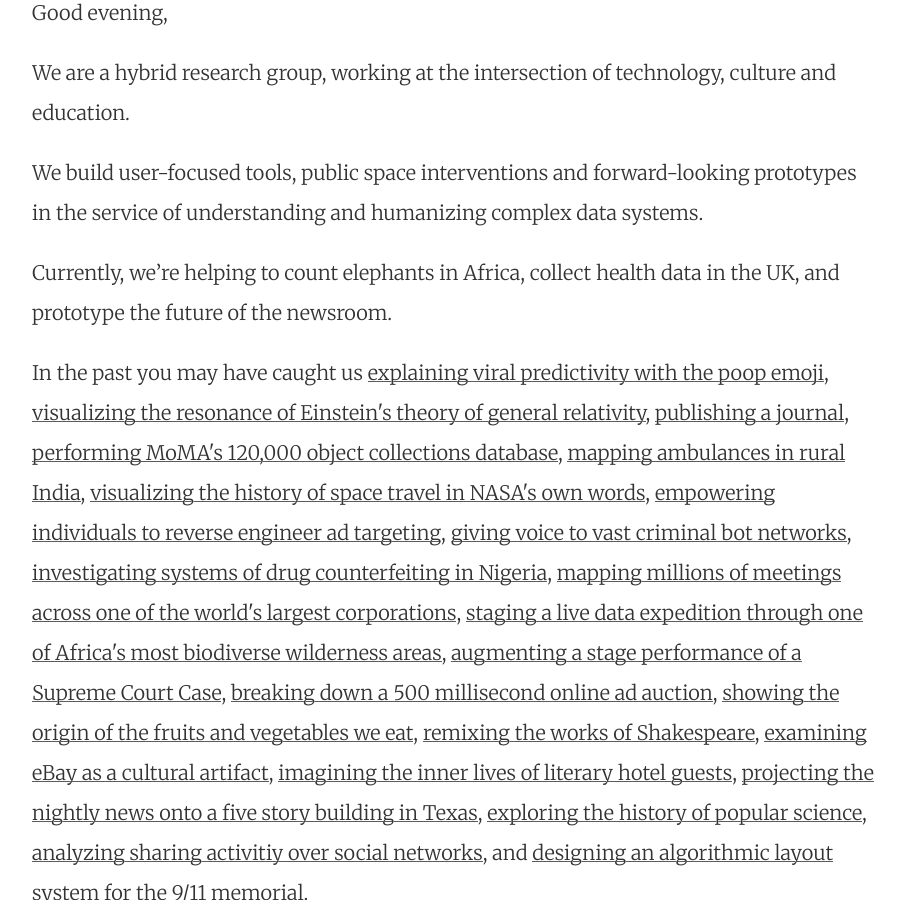
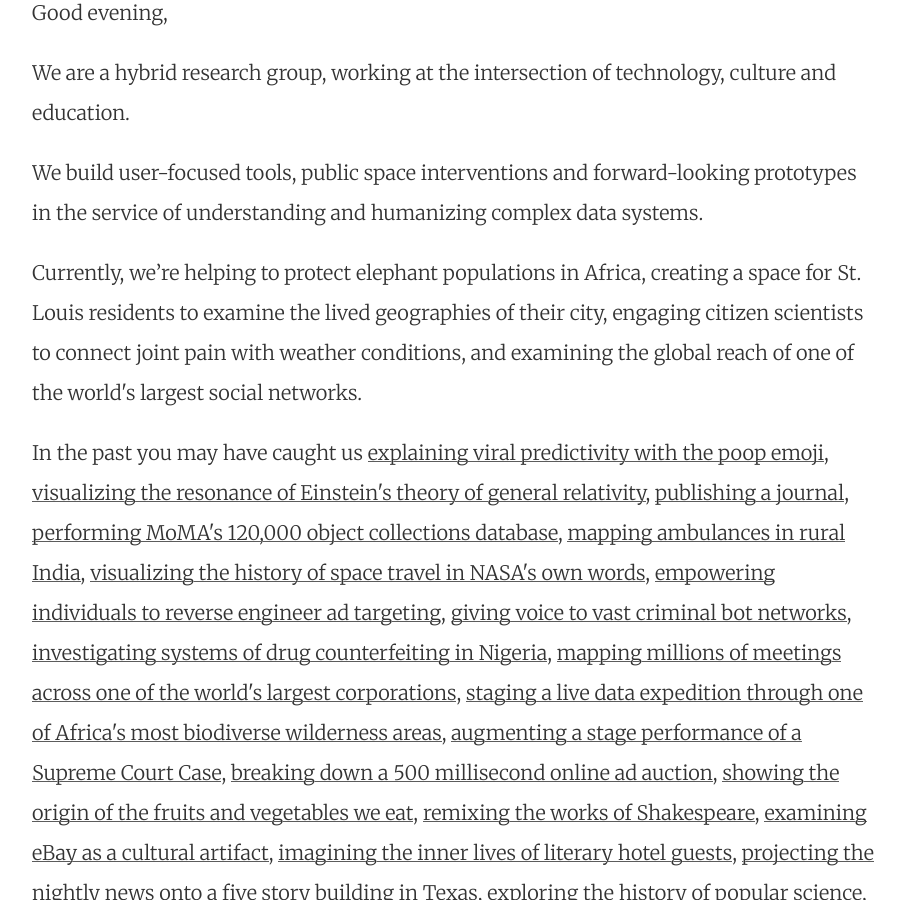
Before and after one commit to O-C-R/o-c-r.github.io, a Jekyll site: the page built from index.html, in a window 1280 px wide and 900 px high, scrolled down 422 px. Shown: the whole window, without its empty margins (8-913 px from the left). Built offline with Jekyll 4.4.1, drawn with Linux system fonts in a browser that asks for light colours; nearby versions of some CDN libraries; the list of posts is cut into pages by our own code.

Commit message:
updating home page copy

```diff
--- a/index.html
+++ b/index.html
@@ -28,7 +28,7 @@
       We build user-focused tools, public space interventions and forward-looking prototypes in the service of understanding and humanizing complex data systems.
     </p>
     <p>
-      Currently, we’re helping to count elephants in Africa, collect health data in the UK, and prototype the future of the newsroom.
+      Currently, we’re helping to protect elephant populations in Africa, creating a space for St. Louis residents to examine the lived geographies of their city, engaging citizen scientists to connect joint pain with weather conditions, and examining the global reach of one of the world's largest social networks.
     </p>
     <p>
       In the past you may have caught us
```
